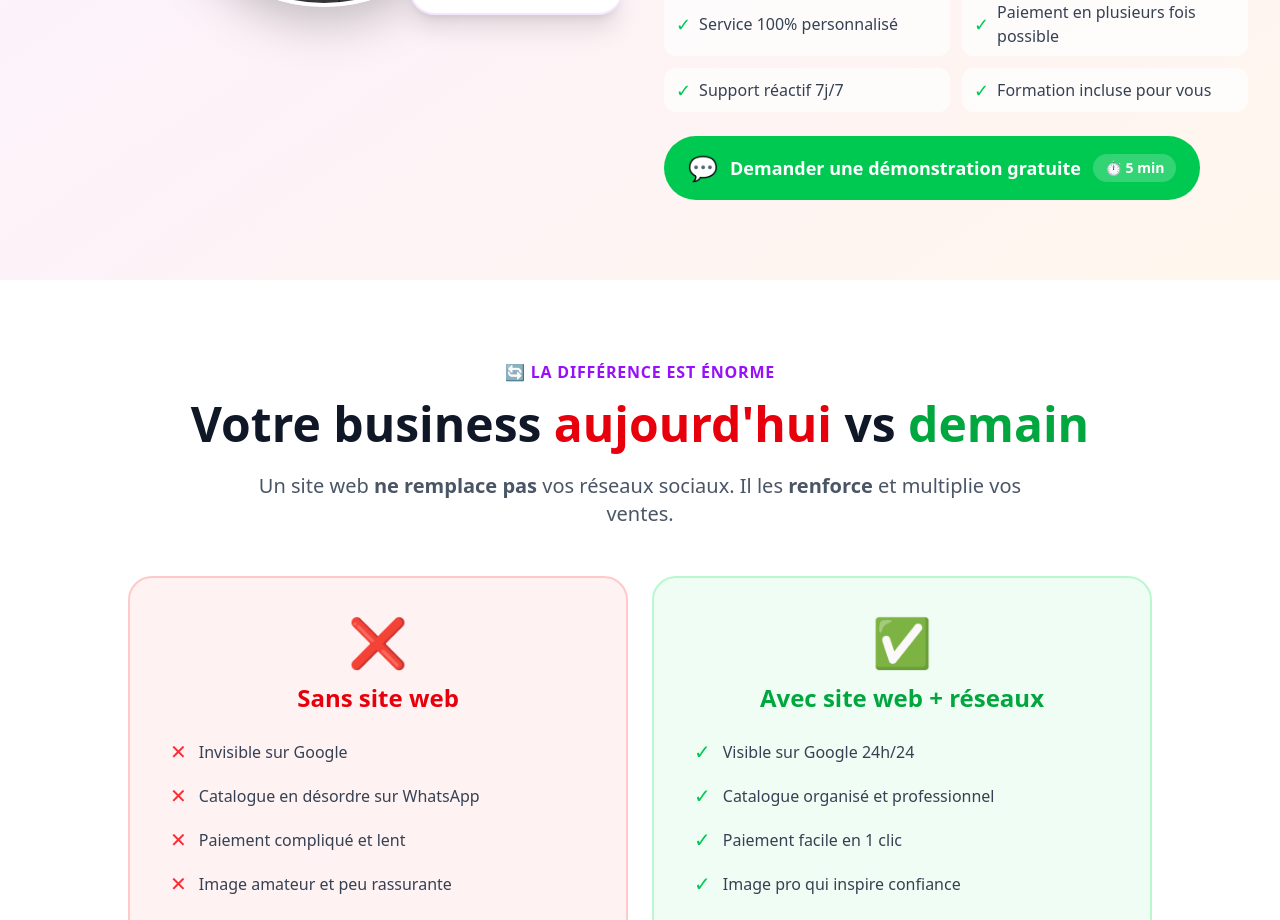
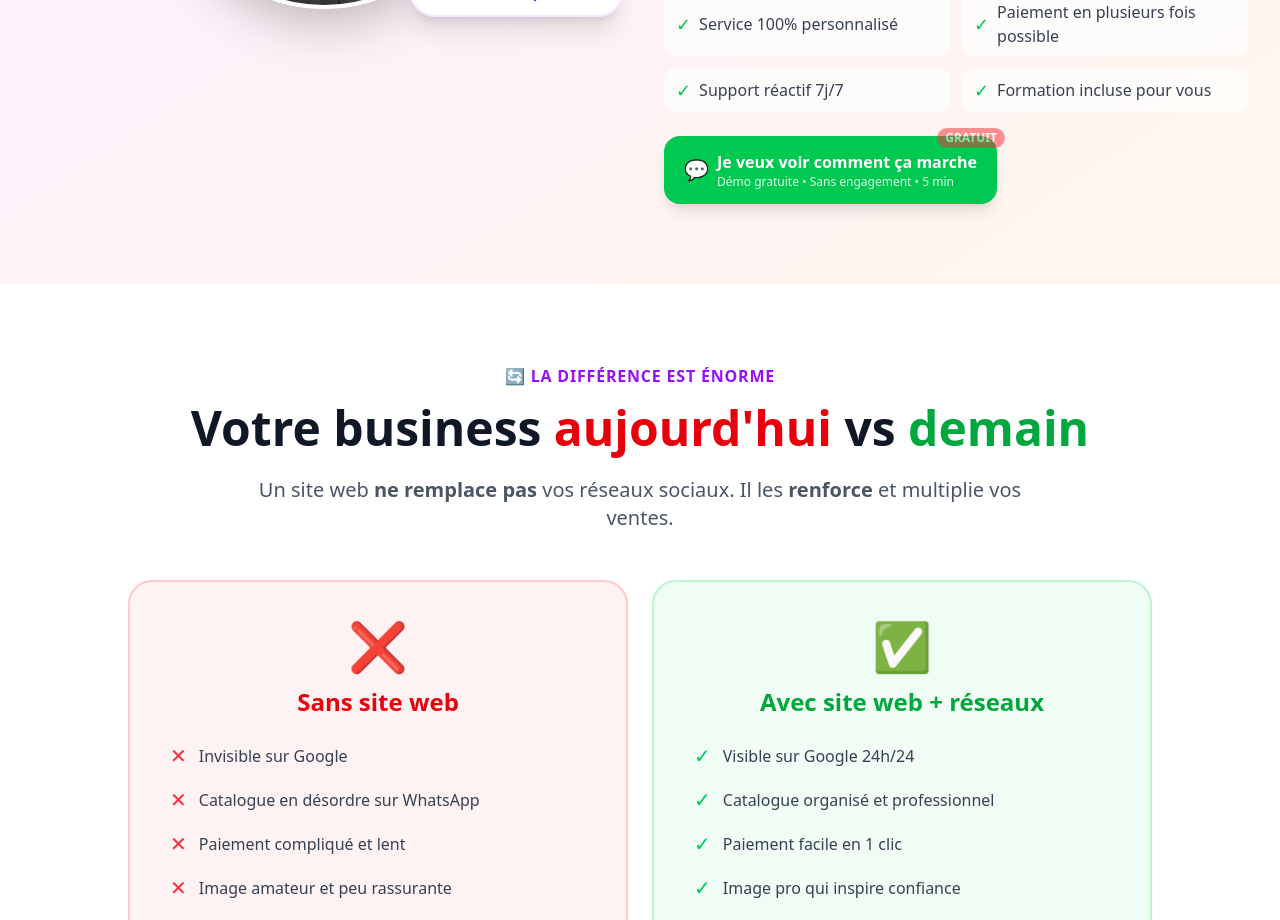
Before and after one commit to PATAWALA/LandingPage-Ecommerce, a Next.js app: page / in a window 1280 px wide. Shown: the part 2900-3820 px from the top of the page. Built offline with nearby package versions, Linux system fonts and the light colour scheme.

Commit message:
5 update

```diff
--- a/pages/index.tsx
+++ b/pages/index.tsx
@@ -61,11 +61,26 @@ export default function Home() {
   }, []);
 
   const scrollToSection = (id: string) => {
+  // Fermer le menu immédiatement
+  setMobileMenuOpen(false);
+
+  // Utiliser requestAnimationFrame pour être sûr que le DOM est prêt
+  requestAnimationFrame(() => {
+    requestAnimationFrame(() => {
       const element = document.getElementById(id);
       if (element) {
-      element.scrollIntoView({ behavior: 'smooth' });
+        // Calculer la position en tenant compte de la navbar
+        const navbarHeight = 64; // h-16 = 64px
+        const elementPosition = element.getBoundingClientRect().top + window.pageYOffset;
+        const offsetPosition = elementPosition - navbarHeight;
+
+        window.scrollTo({
+          top: offsetPosition,
+          behavior: 'smooth'
+        });
       }
-    setMobileMenuOpen(false);
+    });
+  });
 };
 
   const problems: Problem[] = [
@@ -508,15 +523,22 @@ export default function Home() {
             </div>
           ))}
         </div>
+
+        {/* Bouton démo - Plus clair et mieux dimensionné */}
         <a
           href={whatsappLink}
           target="_blank"
           rel="noopener noreferrer"
-                className="inline-flex items-center gap-3 bg-green-500 text-white px-6 py-4 rounded-full text-lg font-bold hover:bg-green-600 hover:shadow-2xl transition-all"
+          className="group relative inline-flex items-center justify-center gap-2 w-full sm:w-auto bg-green-500 text-white px-5 py-3.5 rounded-2xl text-base font-bold hover:bg-green-600 transition-all shadow-lg hover:shadow-xl active:scale-95"
         >
-                <span className="text-2xl">💬</span>
-                Demander une démonstration gratuite
-                <span className="text-sm bg-white/20 px-3 py-1 rounded-full">⏱️ 5 min</span>
+          <span className="text-xl">💬</span>
+          <span className="text-left">
+            <span className="block">Je veux voir comment ça marche</span>
+            <span className="block text-xs text-green-100 font-normal">Démo gratuite • Sans engagement • 5 min</span>
+          </span>
+          <span className="absolute -top-2 -right-2 bg-red-500 text-white text-xs px-2 py-0.5 rounded-full font-bold animate-pulse">
+            GRATUIT
+          </span>
         </a>
       </div>
     </div>
```
Lines whose indentation alone changed are shown as unchanged.
